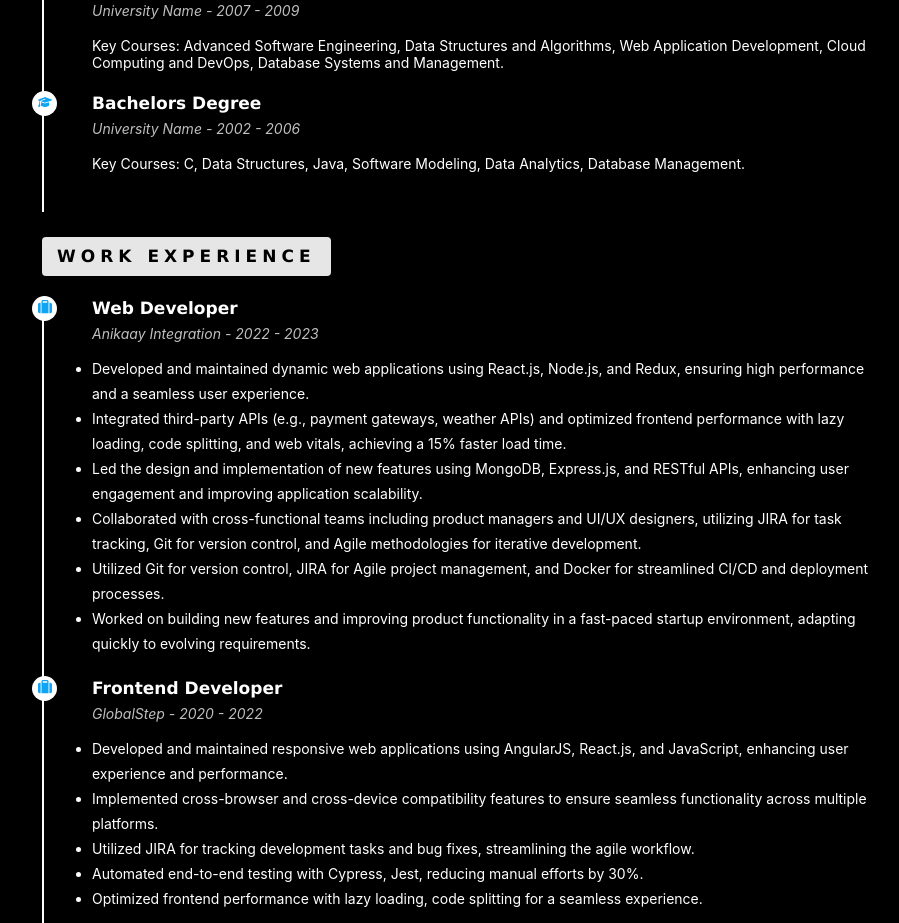
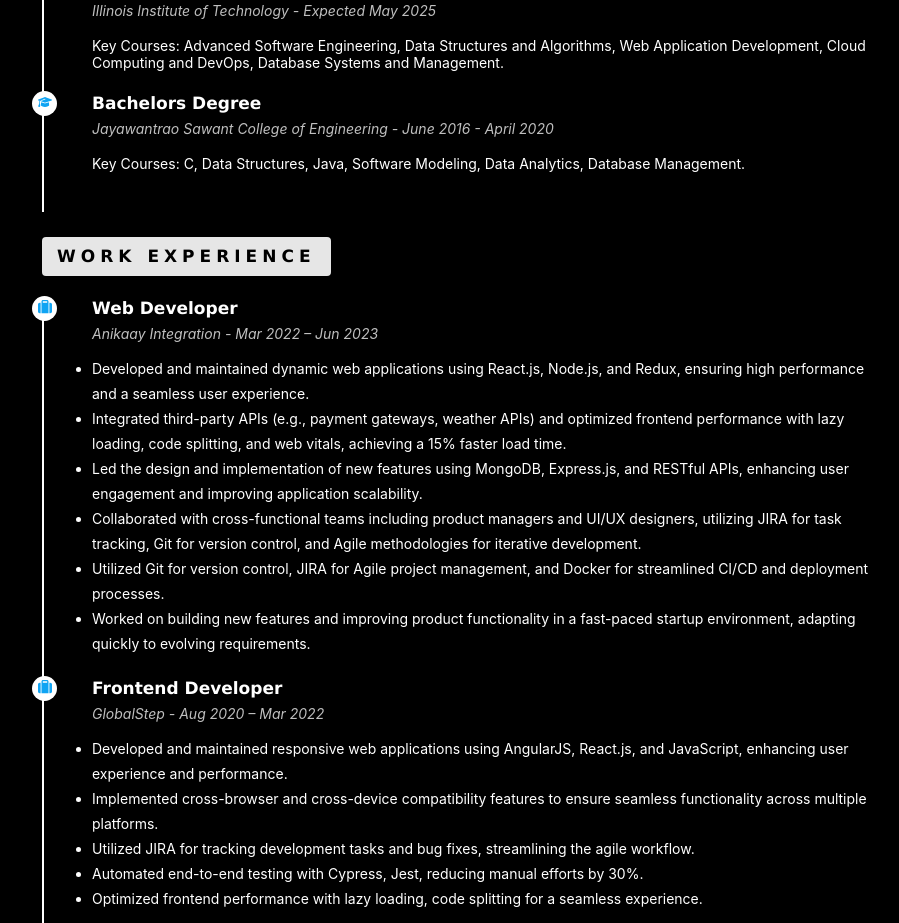
Before and after one commit to ashevkar/portfolio, a React (Create React App) app: page / in a window 1280 px wide. Shown: the part 1245-2168 px from the top of the page, without its empty margins (336-1235 px from the left). Built offline with nearby package versions, Linux system fonts and the light colour scheme.

Commit message:
added institution name

```diff
--- a/src/assets/resume.js
+++ b/src/assets/resume.js
@@ -9,7 +9,7 @@
     {
       title: "Web Developer",
       company: "Anikaay Integration",
-      duration: "2022 - 2023",
+      duration: "Mar 2022 – Jun 2023",
       description: [
         "Developed and maintained dynamic web applications using React.js, Node.js, and Redux, ensuring high performance and a seamless user experience.",
         "Integrated third-party APIs (e.g., payment gateways, weather APIs) and optimized frontend performance with lazy loading, code splitting, and web vitals, achieving a 15% faster load time.",
@@ -22,7 +22,7 @@
     {
       title: "Frontend Developer",
       company: "GlobalStep",
-      duration: "2020 - 2022",
+      duration: "Aug 2020 – Mar 2022",
       description: [
         "Developed and maintained responsive web applications using AngularJS, React.js, and JavaScript, enhancing user experience and performance.",
         "Implemented cross-browser and cross-device compatibility features to ensure seamless functionality across multiple platforms.",
@@ -36,15 +36,15 @@
   const education = [
     {
       title: "Masters Degree",
-      institution: "University Name",
-      duration: "2007 - 2009",
+      institution: "Illinois Institute of Technology",
+      duration: "Expected May 2025",
       description:
         "Key Courses: Advanced Software Engineering, Data Structures and Algorithms, Web Application Development, Cloud Computing and DevOps, Database Systems and Management.",
     },
     {
       title: "Bachelors Degree",
-      institution: "University Name",
-      duration: "2002 - 2006",
+      institution: "Jayawantrao Sawant College of Engineering",
+      duration: "June 2016 - April 2020",
       description:
         "Key Courses: C, Data Structures, Java, Software Modeling, Data Analytics, Database Management.",
     },
```
